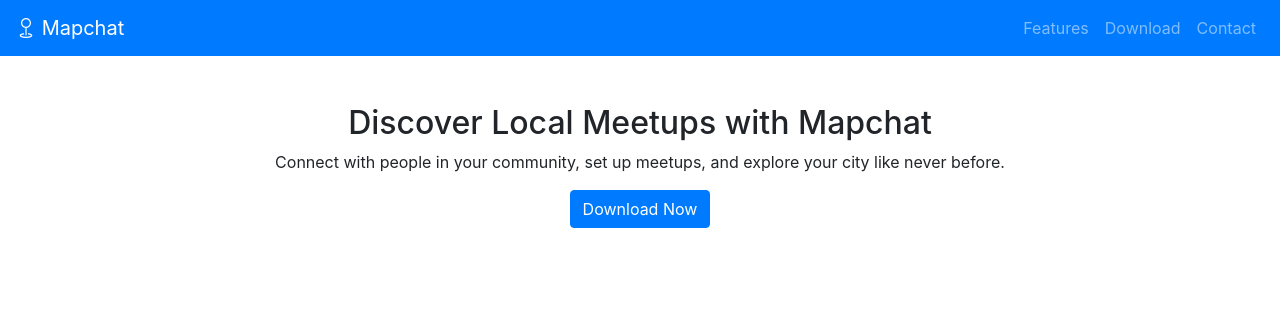
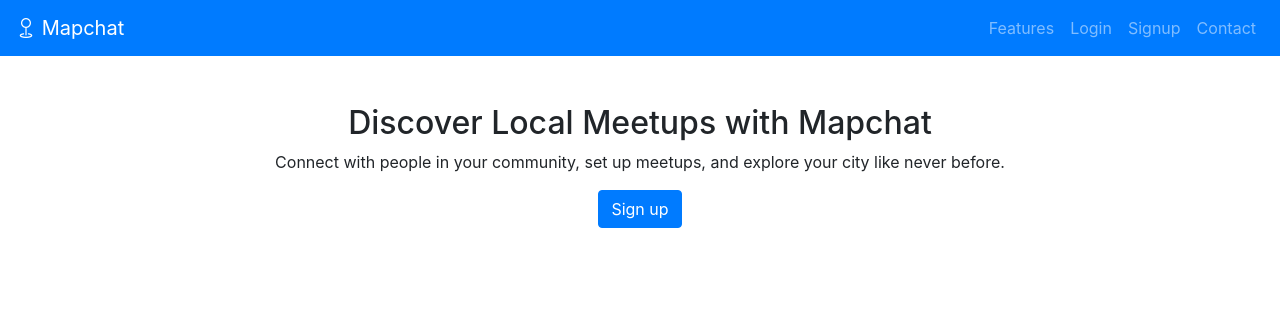
Before and after one commit to CriticalSquirrel93/Mapchat, a Django app: page / in a window 1280 px wide. Shown: the top 321 px of the page. Run offline with Django 4.2, Linux system fonts and the light colour scheme; data that the repository does not hold is empty; some libraries are stand-ins or nearby versions.

Commit message:
Updated the navigation bar to include "signup", "login", exclude "download" and linked buttons to login/signup page.

```diff
--- a/templates/index.html
+++ b/templates/index.html
@@ -2,7 +2,7 @@
 <html lang="en">
 
 <head>
-    <title>MapChat: A More Local Social Network</title>
+    <title>MapChat: Your Local Social Network</title>
     <meta charset="UTF-8">
     <meta name="viewport" content="width=device-width, initial-scale=1.0">
     <meta http-equiv="X-UA-Compatible" content="IE=edge">
@@ -33,7 +33,10 @@
                         <a class="nav-link" href="#features">Features</a>
                     </li>
                     <li class="nav-item">
-                        <a class="nav-link" href="#download">Download</a>
+                        <a class="nav-link" href="/login">Login</a>
+                    </li>
+                    <li class="nav-item">
+                        <a class="nav-link" href="/login">Signup</a>
                     </li>
                     <li class="nav-item">
                         <a class="nav-link" href="#contact">Contact</a>
@@ -47,7 +50,7 @@
         <div class="container">
             <h2>Discover Local Meetups with Mapchat</h2>
             <p>Connect with people in your community, set up meetups, and explore your city like never before.</p>
-            <a href="#download" class="btn btn-primary">Download Now</a>
+            <a href="/login" class="btn btn-primary">Sign up</a>
         </div>
     </section>
 
@@ -73,14 +76,6 @@
         </div>
     </section>
 
-    <section id="download" class="download text-center py-5">
-        <div class="container">
-            <h2>Join Mapchat Today</h2>
-            <p>Start exploring your local community and making new friends.</p>
-            <a href="#" class="btn btn-primary">Download Now</a>
-        </div>
-    </section>
-
     <section id="contact" class="contact text-center py-5">
         <div class="container">
             <h2>Contact Us</h2>
```
